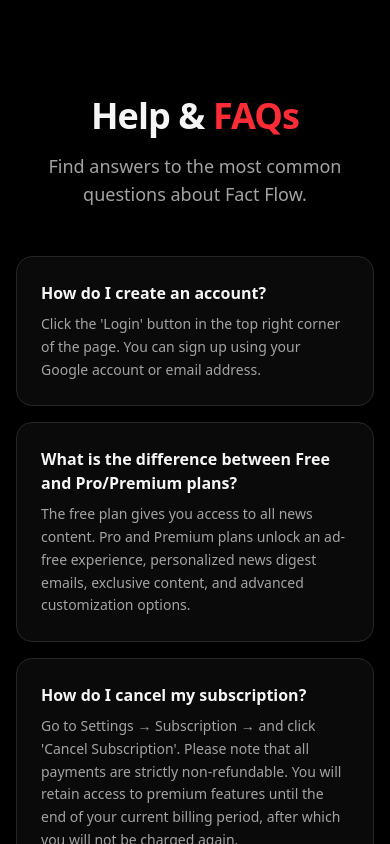
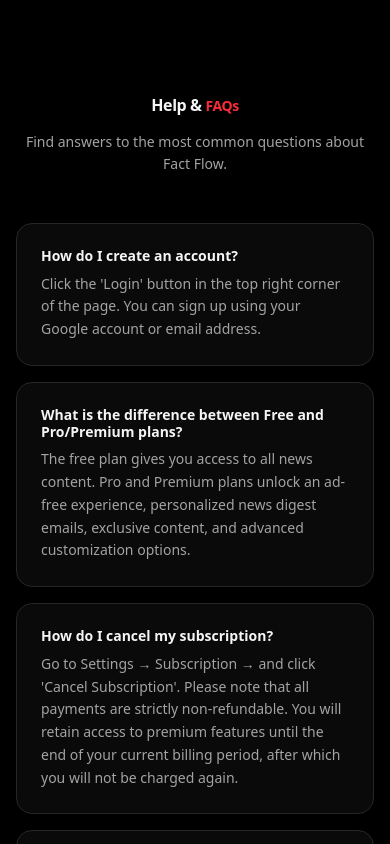
Before and after one commit to Priyanshu1805/FactFlow, a Next.js app: page /help in a window 390 px wide. Shown: the top 844 px of the page. Built offline with nearby package versions, Linux system fonts and the light colour scheme; no server answers; a web font is replaced by a local one.

Commit message:
style: apply mobile responsiveness fixes

```diff
--- a/app/globals.css
+++ b/app/globals.css
@@ -906,3 +906,62 @@ input::-ms-reveal {
   background-color: rgba(239, 68, 68, 0.3);
   color: inherit;
 }
+
+/* ==========================================================================
+   MOBILE RESPONSIVENESS FIXES (Max-width: 768px)
+   ========================================================================== */
+@media (max-width: 768px) {
+  /* Prevent horizontal scroll and constrain root */
+  html, body, #root, #__next, .min-h-screen {
+    max-width: 100vw !important;
+    overflow-x: hidden !important;
+    box-sizing: border-box !important;
+  }
+
+  /* Force cards and containers to respect screen width */
+  .card, [class*="w-["], [class*="w-96"], [class*="max-w-"] {
+    width: 100% !important;
+    max-width: 100% !important;
+    min-width: unset !important;
+  }
+
+  /* Widget constraints (Live scores, sidebars) */
+  .widget, aside, [role="complementary"] {
+    width: calc(100% - 16px) !important;
+    margin: 8px auto !important;
+    min-width: unset !important;
+  }
+
+  /* Typographic scaling for mobile */
+  h1, h2, h3, .text-3xl, .text-4xl {
+    font-size: min(20px, 100%) !important;
+    line-height: 1.2 !important;
+  }
+
+  p, span, .text-lg, .text-base {
+    font-size: min(14px, 100%) !important;
+  }
+
+  /* Ensure touch targets are accessible */
+  button, a, [role="button"] {
+    min-height: 44px !important;
+  }
+
+  /* Reset absolute positioning that breaks mobile view */
+  .absolute {
+    /* Only reset absolute elements that cause horizontal overflow */
+    max-width: 100vw !important;
+  }
+
+  /* Force single column grid on mobile */
+  .grid {
+    grid-template-columns: 1fr !important;
+  }
+}
+
+/* Landscape Phone Specifics */
+@media (max-width: 768px) and (orientation: landscape) {
+  .card {
+    margin-bottom: 12px !important;
+  }
+}
```
